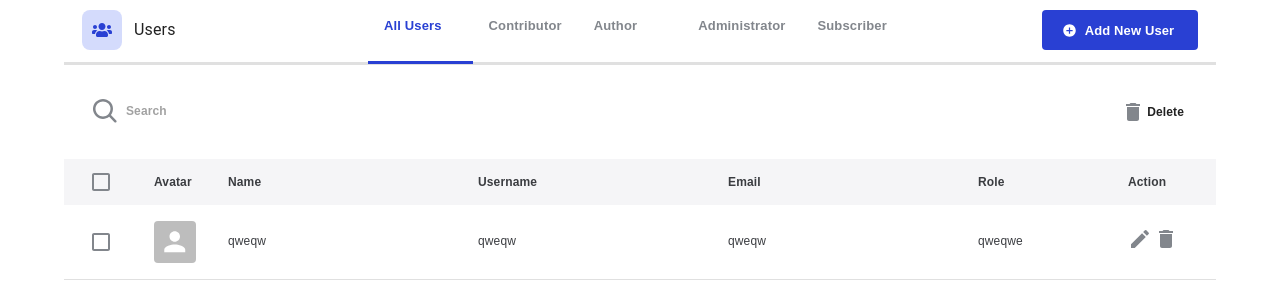
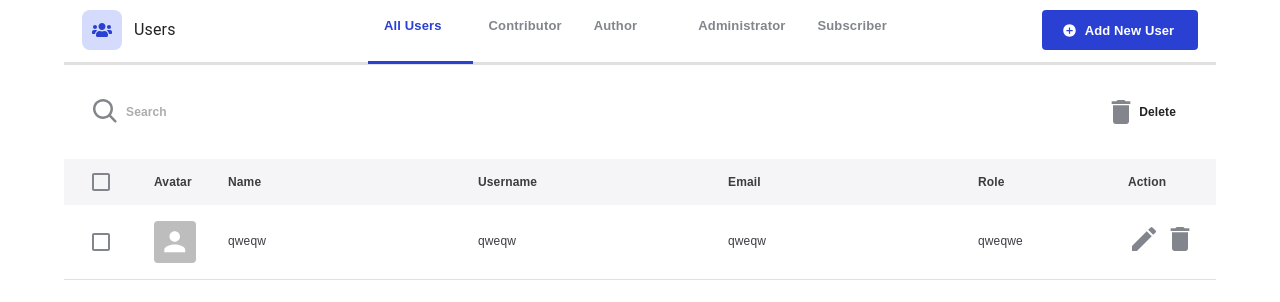
Before and after one commit to koraytuncer/user-datatable, a React (Create React App) app: page / in a window 1280 px wide. Shown: the top 302 px of the page. Built offline with nearby package versions, Linux system fonts and the light colour scheme.

Commit message:
icon boyutları ve input font boyutu ayarlandı

```diff
--- a/src/components/DataTable/DataTableHeader.jsx
+++ b/src/components/DataTable/DataTableHeader.jsx
@@ -1,4 +1,4 @@
-import { TableHead, TableRow, TableCell, Checkbox, Typography,Box,TextField,InputAdornment  } from "@mui/material";
+import { TableHead, TableRow, TableCell, Checkbox, Typography,Box,TextField,InputAdornment,Button  } from "@mui/material";
 import DeleteIcon from "@mui/icons-material/Delete";
 import { CgSearch } from "react-icons/cg";
 import "../../styles/datatable/DataTableHeader.css";
@@ -25,7 +25,7 @@ const DataTableHeader = () => {
             placeholder="Search"
             fullWidth
             InputProps={{
-              className: 'smallFont',
+              className: 'searchInput',
               disableUnderline: true,
               startAdornment: (
                 <InputAdornment position="start">
@@ -38,9 +38,9 @@ const DataTableHeader = () => {
           <TableCell
             align="right"
             colSpan={3}
-            sx={{ paddingRight: 4, border: "none" }}>
+            sx={{ paddingRight: 5, border: "none" }}>
             <Box sx={{display:"flex",justifyContent:"end",alignItems:"center"}}>
-            <DeleteIcon className="actionIcon" />
+            <DeleteIcon className="deleteIcon" />
            <Typography  className="smallFont">Delete</Typography>
             </Box>
           </TableCell>
--- a/src/styles/datatable/DataTableBody.css
+++ b/src/styles/datatable/DataTableBody.css
@@ -8,8 +8,8 @@
 .actionIcon {
   cursor: pointer;
   color: #82868c;
-  margin-right: 2px;
-  font-size: 24px !important;
+  margin-right: 4px;
+  font-size: 32px !important;
 }
 .actionIcon:hover {
   color: #6f7278;
--- a/src/styles/datatable/DataTableHeader.css
+++ b/src/styles/datatable/DataTableHeader.css
@@ -14,3 +14,24 @@
   .checkBox{
     color: #82868C !important;
   }
+  .searchInput{
+    font-size: 14px !important;
+    font-weight: 600 !important;
+    color: #3A3C40 !important;
+    font-family: 'Montserrat', sans-serif !important;
+
+  }
+  .searchInput .MuiInputBase-input::placeholder {
+    font-size: 12px;
+    color: #3A3C40 !important;
+  }
+
+  .deleteIcon {
+    cursor: pointer;
+    color: #82868c;
+    margin-right: 2px;
+    font-size: 32px !important;
+  }
+  .deleteIcon:hover {
+    color: #6f7278;
+  }
--- a/src/views/DataTable.jsx
+++ b/src/views/DataTable.jsx
@@ -1,4 +1,4 @@
-import {Table,TableContainer,Box} from "@mui/material";
+import {Table,TableContainer} from "@mui/material";
 import DataTableFilter from "../components/DataTable/DataTableFilter";
 import DataTableHeader from "../components/DataTable/DataTableHeader";
 import DataTableBody from "../components/DataTable/DataTableBody";
```
